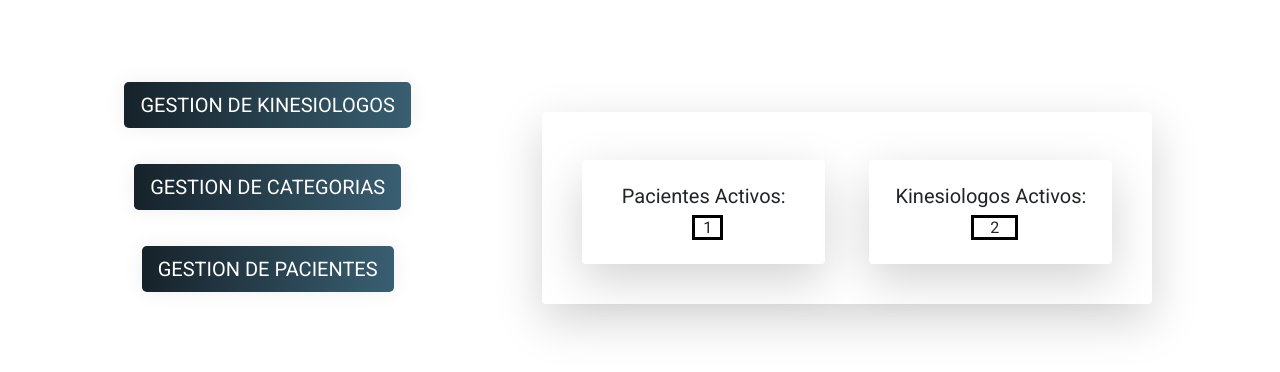
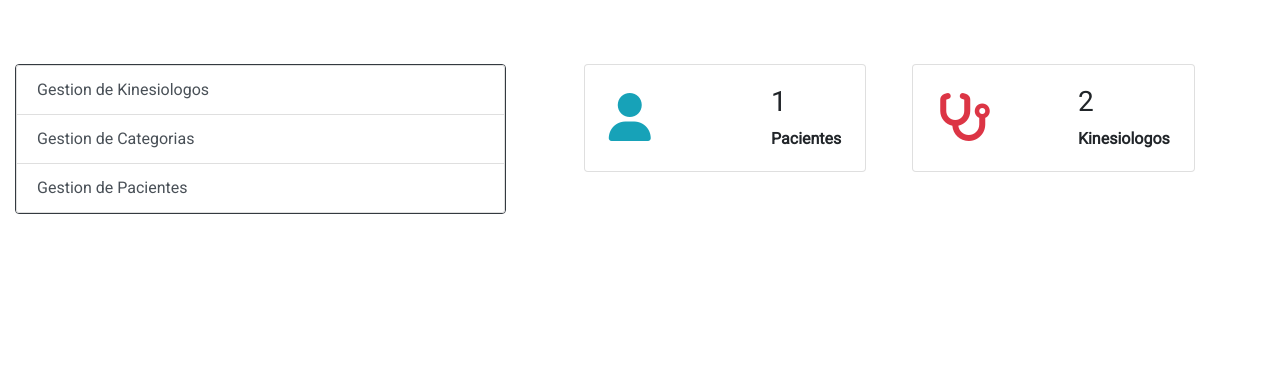
Before and after one commit to nicortezm/telerehab, a Django app: page /administrador/ in a window 1280 px wide. Shown: the part 67-439 px from the top of the page. Run offline with Django 4.2, Linux system fonts and the light colour scheme; a user stored in the database is signed in; data comes from the database, SQL or seed files in the repository; both versions use the stored data as it was after the commit; some libraries are stand-ins or nearby versions.

Commit message:
changes: merge manual front branch

```diff
--- a/pagina/views.py
+++ b/pagina/views.py
@@ -36,22 +36,25 @@ def perfil(request):
         profile_form = forms.UpdateKinesiologoForm()
     else:
         profile_form = forms.UpdatePacienteForm()
+
     if request.method == 'POST':
         user_form = forms.UpdateUserForm(request.POST, instance=request.user)
         if is_kinesiologo(request.user):
             profile_form = forms.UpdateKinesiologoForm(
                 request.POST, request.FILES, instance=request.user.kinesiologo)
-        else:
+        elif is_paciente(request.user):
             profile_form = forms.UpdatePacienteForm(
                 request.POST, request.FILES, instance=request.user.paciente)
+
         if user_form.is_valid():
             user_form.save()
             user_dummy = User.objects.get(id=request.user.id)
             user_dummy.username = user_form.cleaned_data['email'].replace(
                 '@', '')
             user_dummy.save()
-        if profile_form.is_valid():
-            profile_form.save()
+        if is_admin_or_kinesiologo(request.user):
+            if profile_form.is_valid():
+                profile_form.save()
         return redirect(to='afterlogin')
     mydict = {'userForm': user_form, 'profileForm': profile_form}  #
     return render(request, 'core/perfil.html', context=mydict)
--- a/templates/pagina/admin_dashboard.html
+++ b/templates/pagina/admin_dashboard.html
@@ -1,55 +1,54 @@
-{% extends 'core/navbar.html' %}
-
-{% load static %}
-
-{% block title %}
-Dashboard | {{user.first_name}} {{user.last_name}}
-{% endblock title %}
-
+{% extends 'core/navbar.html' %} {% load static %} {% block title %} Dashboard |
+{{user.first_name}} {{user.last_name}} {% endblock title %}
 {% block content %}
 
-
-<div class="row row-cols-1 row-cols-lg-2 g-0 mt-3 animate__animated animate__backInDown">
+<div class="container-fluid">
+  <div class="row row-cols-1 row-cols-lg-2 g-0 mt-3 animate__animated animate__backInDown">
     <div class="col-lg-5 mt-5">
-
-        <div class="row ml-3 p-2 d-flex justify-content-center">
-            <a href="{% url 'gestion-kinesiologos' %}" class="btn-grad-moon btn-lg text-white">
-                Gestion de Kinesiologos
-            </a>
+      <div class="card border border-dark">
+        <div class="list-group">
+          <a href="{% url 'gestion-kinesiologos' %}" class="list-group-item list-group-item-action">Gestion de
+            Kinesiologos</a>
+          <a href="{% url 'categorias' %}" class="list-group-item list-group-item-action">Gestion de
+            Categorias</a>
+          <a href="{% url 'kinesiologo-dashboard' %}" class="list-group-item list-group-item-action">Gestion
+            de
+            Pacientes</a>
         </div>
-
-        <div class="row  ml-3 p-2 d-flex justify-content-center">
-            <a href="{% url 'categorias' %}" class="btn-grad-moon btn-lg text-white">
-                Gestion de Categorias
-            </a>
-        </div>
-
-        <div class="row  ml-3 p-2 d-flex justify-content-center">
-            <a href="{% url 'kinesiologo-dashboard' %}" class="btn-grad-moon btn-lg text-white">
-                Gestion de Pacientes
-            </a>
-        </div>
+      </div>
     </div>
 
-
-    <div class="col ml-4 mt-5">
-        <div class="row shadow-lg row-dashboard rounded mt-5">
-
-            <div class="col-sm text-center mt-2 p-4 rounded shadow-lg">
-                <h5>Pacientes Activos: </h5>
-                <span class="px-2 ml-2" style="border: 3px solid black;">{{ pacientes }}</span>
+    <div class="col-xl-3 col-sm-6 col-12 mt-5 ml-5">
+      <div class="card">
+        <div class="card-body">
+          <div class="d-flex justify-content-between px-md-1">
+            <div class="align-self-center">
+              <i class="fa-solid fa-user text-info fa-3x"></i>
             </div>
-
-            <div class="col-1"></div>
-
-            <div class="col-sm text-center mt-2 p-4 rounded shadow-lg">
-                <h5>Kinesiologos Activos: </h5>
-                <span class="px-3 ml-2" style="border: 3px solid black;">{{ kinesiologos }}</span>
+            <div class="text-end">
+              <h3>{{ pacientes }}</h3>
+              <p class="mb-0 font-weight-bold">Pacientes</p>
             </div>
-
+          </div>
         </div>
+      </div>
     </div>
+    <div class="col-xl-3 col-sm-6 col-12 mt-5 ml-3">
+      <div class="card">
+        <div class="card-body">
+          <div class="d-flex justify-content-between px-md-1">
+            <div class="align-self-center">
+              <i class="fa-solid fa-stethoscope text-danger fa-3x"></i>
+            </div>
+            <div class="text-end">
+              <h3>{{ kinesiologos }}</h3>
+              <p class="mb-0 font-weight-bold">Kinesiologos</p>
+            </div>
+          </div>
+        </div>
+      </div>
+    </div>
+  </div>
 </div>
 
-
 {% endblock content %}
--- a/templates/pagina/crear_kinesiologo.html
+++ b/templates/pagina/crear_kinesiologo.html
@@ -8,8 +8,8 @@ Crear Kinesiologo | {{user.first_name}} {{user.last_name}}
 
 {% block content %}
 <div class="px-3 py-1">
-    <a class="text-uppercase text-dark text-decoration-none" href="{% url 'gestion-kinesiologos' %} " style="cursor: pointer;"><i
-            class="fa-solid fa-angle-left"></i> Volver</a>
+  <a class="text-uppercase text-dark text-decoration-none" href="{% url 'gestion-kinesiologos' %} "
+    style="cursor: pointer;"><i class="fa-solid fa-angle-left"></i> Volver</a>
 </div>
 
 <div class="d-flex justify-content-start p-4 animate__animated animate__fadeInLeft">
```
Also changed, not shown: templates/pagina/crear_semana.html (+22 -20 lines), templates/pagina/kinesiologo_dashboard.html (+13 -20 lines), db.sqlite3. Lines whose indentation alone changed are shown as unchanged.
